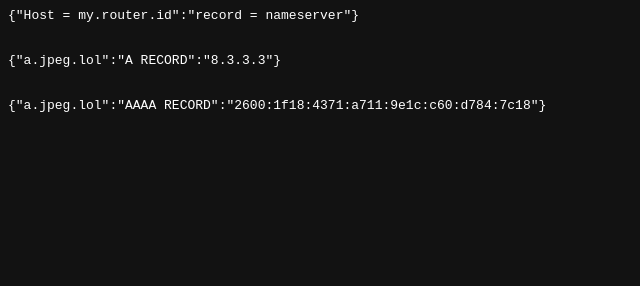
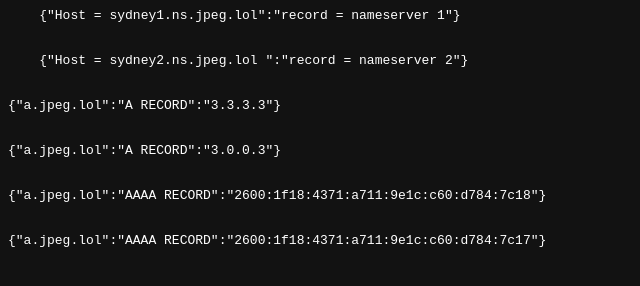
Before and after one commit to FLPU/a.jpeg.lol, a plain HTML site: page index.html in a window 1280 px wide. Shown: the whole page, without its empty margins (0-640 px from the left). Drawn offline with Linux system fonts and the light colour scheme.

Commit message:
Update index.html

```diff
--- a/index.html
+++ b/index.html
@@ -1,5 +1,15 @@
-<html><head><meta name="color-scheme" content="dark"></head><body><pre style="word-wrap: break-word; white-space: pre-wrap;">{"Host = my.router.id":"record = nameserver"}
+<html><head><meta name="color-scheme" content="dark"></head><body><pre style="word-wrap: break-word; white-space: pre-wrap;">
+    {"Host = sydney1.ns.jpeg.lol":"record = nameserver 1"}
     <br>
-{"a.jpeg.lol":"A RECORD":"8.3.3.3"}
+    {"Host = sydney2.ns.jpeg.lol ":"record = nameserver 2"}
     <br>
-{"a.jpeg.lol":"AAAA RECORD":"2600:1f18:4371:a711:9e1c:c60:d784:7c18"}</pre></body></html>
+{"a.jpeg.lol":"A RECORD":"3.3.3.3"}
+    <br>
+{"a.jpeg.lol":"A RECORD":"3.0.0.3"}
+    <br>
+{"a.jpeg.lol":"AAAA RECORD":"2600:1f18:4371:a711:9e1c:c60:d784:7c18"}
+    <br>
+{"a.jpeg.lol":"AAAA RECORD":"2600:1f18:4371:a711:9e1c:c60:d784:7c17"}
+</pre>
+</body>
+</html>
```
